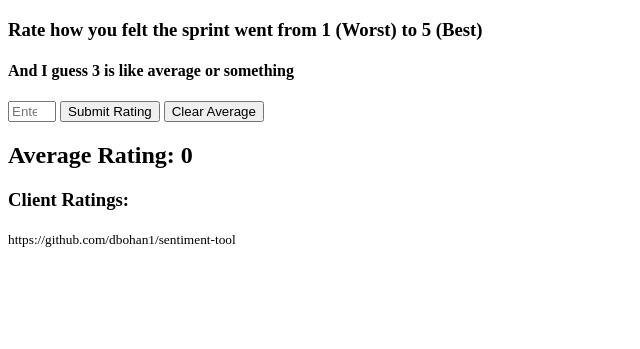
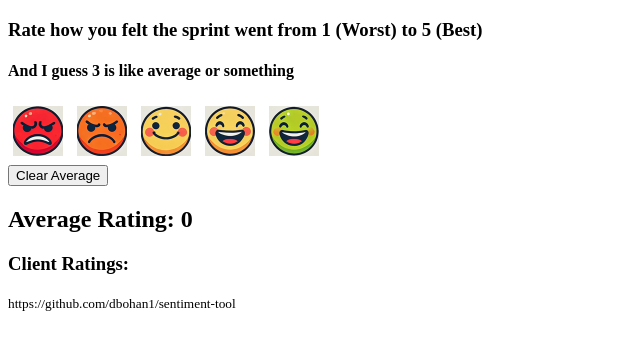
Before and after one commit to dbohan1/sentiment-tool, a website: page public/index.html in a window 1280 px wide. Shown: the part 61-410 px from the top of the page, without its empty margins (0-640 px from the left). Drawn offline with Linux system fonts and the light colour scheme.

Commit message:
Add faces

```diff
--- a/public/index.html
+++ b/public/index.html
@@ -5,6 +5,15 @@
   <meta name="viewport" content="width=device-width, initial-scale=1.0">
   <title>Rating Tool</title>
   <style>
+    #smiley-container {
+      margin-top: 20px;
+    }
+    #smiley-container img {
+      width: 50px;
+      height: 50px;
+      cursor: pointer;
+      margin: 5px;
+    }
     #clients-votes {
       margin-top: 20px;
     }
@@ -18,8 +27,16 @@
   <h1>Community Sprint Sentiment</h1>
   <h3>Rate how you felt the sprint went from 1 (Worst) to 5 (Best)</h3>
   <h4>And I guess 3 is like average or something</h4>
-  <input type="number" id="rating" min="1" max="5" placeholder="Enter rating (1-5)">
-  <button onclick="submitRating()">Submit Rating</button>
+
+  <!-- Smiley face rating options -->
+  <div id="smiley-container">
+    <img src="images/angry.png" alt="1 - Angry" onclick="submitRating(1)">
+    <img src="images/sad.png" alt="2 - Sad" onclick="submitRating(2)">
+    <img src="images/neutral.png" alt="3 - Neutral" onclick="submitRating(3)">
+    <img src="images/happy.png" alt="4 - Happy" onclick="submitRating(4)">
+    <img src="images/very-happy.png" alt="5 - Very Happy" onclick="submitRating(5)">
+  </div>
+
   <button onclick="clearAverage()">Clear Average</button>
   <h2>Average Rating: <span id="average">0</span></h2>
 
@@ -44,13 +61,11 @@
       }
     };
 
-    function submitRating() {
-      const rating = document.getElementById('rating').value;
+    function submitRating(rating) {
       if (rating >= 1 && rating <= 5) {
         ws.send(rating);
-        document.getElementById('rating').value = ''; // Clear the input
       } else {
-        alert("Please enter a rating between 1 and 5.");
+        alert("Please select a valid rating.");
       }
     }
 
@@ -64,7 +79,7 @@
       votesList.innerHTML = ''; // Clear the current list
       for (const [clientId, vote] of Object.entries(votes)) {
         const li = document.createElement('li');
-        li.textContent = `Client ${clientId}: VOTED`;
+        li.textContent = `Client ${clientId}: ${vote}`;
         votesList.appendChild(li);
       }
     }
```
Also changed, not shown: public/images/angry.png (added), public/images/happy.png (added), public/images/neutral.png (added), public/images/sad.png (added), public/images/very-happy.png (added).
